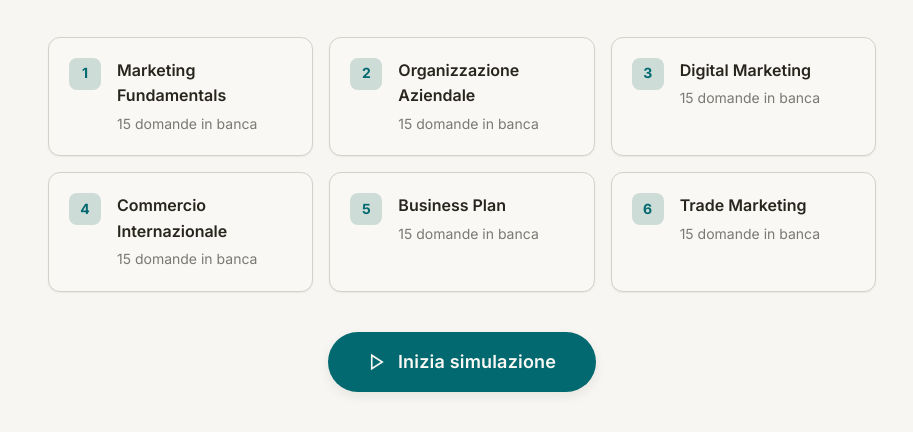
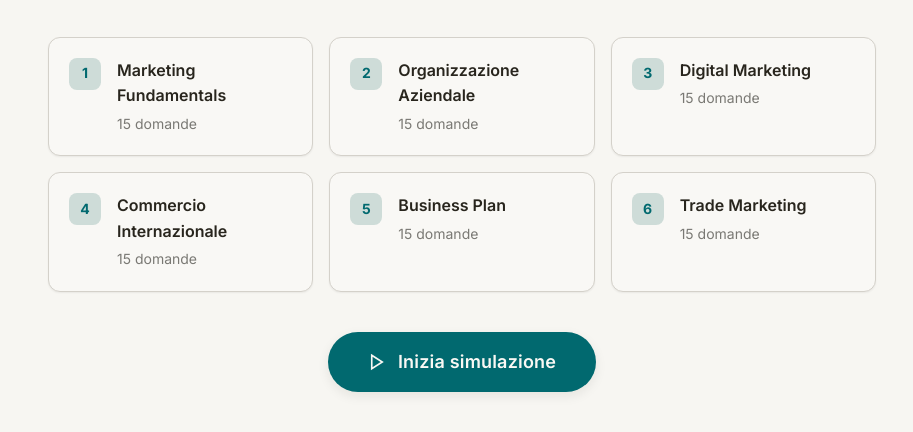
Before and after one commit to franjocreative-cell/gematest, a plain HTML site: page index.html in a window 1280 px wide. Both pictures are taken after a click on the link 442 px from the left and 38 px from the top of the page. Shown: the part 426-858 px from the top of the page, without its empty margins (178-1091 px from the left). Drawn offline with Linux system fonts and the light colour scheme.

Commit message:
Update topic card counts in index.html

```diff
--- a/index.html
+++ b/index.html
@@ -614,12 +614,12 @@ main { flex: 1; padding: var(--space-8) var(--space-4); }
           <p>Metti alla prova le tue conoscenze con domande casuali estratte dalle 90 del programma completo — 5 per ogni macro-argomento.</p>
 
           <div class="topics-grid">
-            <div class="topic-card"><div class="topic-number">1</div><div><div class="topic-name">Marketing Fundamentals</div><div class="topic-count">15 domande in banca</div></div></div>
-            <div class="topic-card"><div class="topic-number">2</div><div><div class="topic-name">Organizzazione Aziendale</div><div class="topic-count">15 domande in banca</div></div></div>
-            <div class="topic-card"><div class="topic-number">3</div><div><div class="topic-name">Digital Marketing</div><div class="topic-count">15 domande in banca</div></div></div>
-            <div class="topic-card"><div class="topic-number">4</div><div><div class="topic-name">Commercio Internazionale</div><div class="topic-count">15 domande in banca</div></div></div>
-            <div class="topic-card"><div class="topic-number">5</div><div><div class="topic-name">Business Plan</div><div class="topic-count">15 domande in banca</div></div></div>
-            <div class="topic-card"><div class="topic-number">6</div><div><div class="topic-name">Trade Marketing</div><div class="topic-count">15 domande in banca</div></div></div>
+            <div class="topic-card"><div class="topic-number">1</div><div><div class="topic-name">Marketing Fundamentals</div><div class="topic-count">15 domande</div></div></div>
+            <div class="topic-card"><div class="topic-number">2</div><div><div class="topic-name">Organizzazione Aziendale</div><div class="topic-count">15 domande</div></div></div>
+            <div class="topic-card"><div class="topic-number">3</div><div><div class="topic-name">Digital Marketing</div><div class="topic-count">15 domande</div></div></div>
+            <div class="topic-card"><div class="topic-number">4</div><div><div class="topic-name">Commercio Internazionale</div><div class="topic-count">15 domande</div></div></div>
+            <div class="topic-card"><div class="topic-number">5</div><div><div class="topic-name">Business Plan</div><div class="topic-count">15 domande</div></div></div>
+            <div class="topic-card"><div class="topic-number">6</div><div><div class="topic-name">Trade Marketing</div><div class="topic-count">15 domande</div></div></div>
           </div>
 
           <button class="btn-start" onclick="startExam()">
```
